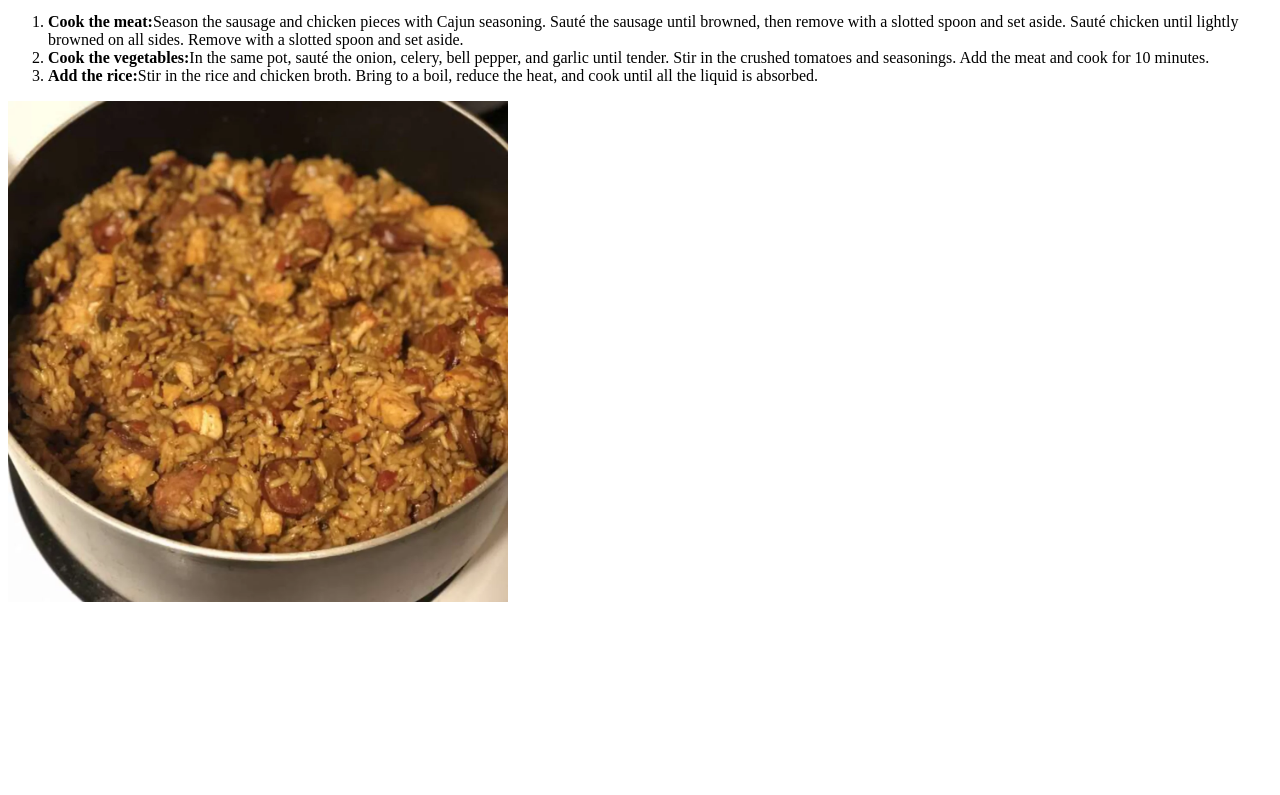
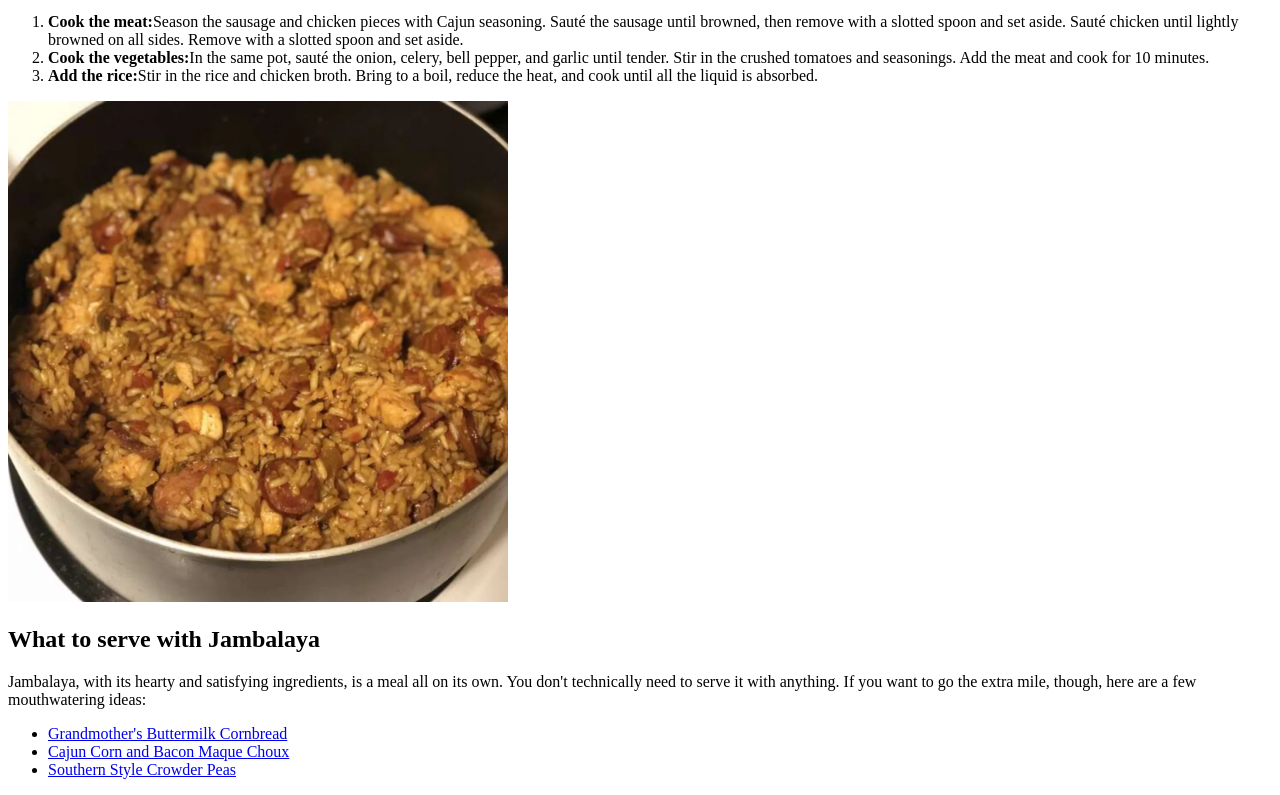
Before and after one commit to BinkSan3/odin-recipes, a plain HTML site: page recipes/jambalaya.html in a window 1280 px wide. Shown: the part 1086-1881 px from the top of the page. Before the commit the page ends 1700 px from the top, so only its background shows below. Drawn offline with Linux system fonts and the light colour scheme.

```diff
--- a/recipes/jambalaya.html
+++ b/recipes/jambalaya.html
@@ -39,5 +39,16 @@
 
         <img src="../images/jrice.jpg" alt="image of delicious jambalaya" width="500">
 
+        <h2>What to serve with Jambalaya</h2>
+        <p>Jambalaya, with its hearty and satisfying ingredients, is a meal all on its own. You don't technically need to serve it with anything. If you want to go the extra mile, though, here are a few mouthwatering ideas:</p>
+        <ul>
+            <li><a href="https://www.allrecipes.com/recipe/76594/grandmothers-buttermilk-cornbread/">Grandmother's Buttermilk Cornbread</a></li>
+            <li><a href="https://www.allrecipes.com/recipe/141585/cajun-corn-and-bacon-maque-choux/">Cajun Corn and Bacon Maque Choux</a></li>
+            <li><a href="https://www.allrecipes.com/recipe/87987/southern-style-crowder-peas/">Southern Style Crowder Peas</a></li>
+        </ul>
+
+
+
+
     </body>
 </html>
```
